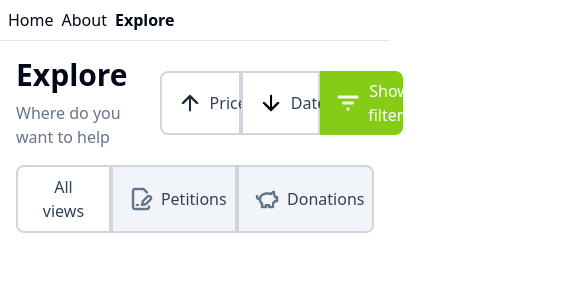
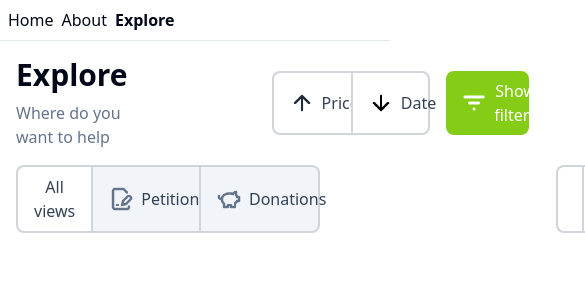
Before and after one commit to Aprender-e-Crescer/crowdfy, a React (Vite) app: page /explore in a window 390 px wide. Shown: the top 300 px of the page, 585 px wide, since content can reach past the window. Built offline with nearby package versions, Linux system fonts and the light colour scheme.

Commit message:
terminado-sem-responsividade

```diff
--- a/src/components/headerCard.tsx
+++ b/src/components/headerCard.tsx
@@ -3,25 +3,28 @@ import Piggy_Bank from "../assets/piggy-bank.png";
 import arrowUp from "../assets/arrow-up.png";
 import arrowDown from "../assets/arrow-down.png";
 import filter from "../assets/filter2.png";
+import list from "../assets/list.png";
+import markerPin from "../assets/marker-pin-02.png";
+
 
 export function HeaderCard() {
   return (
     <div className="p-4 ">
-      <div className="flex items-center mb-4">
+      <div className="flex items-center mb-4 ">
         <div className="flex flex-col mr-8 ">
           <h1 className="font-bold text-3xl pb-2">Explore</h1>
           <p className="text-[#64748B]">Where do you want to help</p>
         </div>
-        <div className="flex space-x-0">
-          <button className="border-2 border-[#D1D5DB] rounded-l-lg px-4 py-2 bg-[#ffffff] text-[#334155] font-medium flex items-center hover:bg-[#E2E8F0]">
+        <div className="flex pl-28">
+          <button className="border-2 border-[#D1D5DB] rounded-l-lg px-4 py-2 bg-[#ffffff] text-[#334155] font-medium flex items-center hover:bg-[#E2E8F0] border-r-0">
             <img src={arrowUp} alt="Price Icon" className="w-6 h-6 mr-2" />
             Price
           </button>
-          <button className="border-2 border-[#D1D5DB] px-4 py-2 bg-[#ffffff] text-[#334155] font-medium flex items-center hover:bg-[#E2E8F0]">
+          <button className="border-2 border-[#D1D5DB] px-4 py-2 bg-[#ffffff] text-[#334155] font-medium flex items-center hover:bg-[#E2E8F0] rounded-r-lg">
             <img src={arrowDown} alt="Date Icon" className="w-6 h-6 mr-2" />
             Date
           </button>
-          <button className="bg-[#84CC16] rounded-r-lg px-4 py-2 text-[#ffffff] font-medium flex items-center hover:bg-[#098716]">
+          <button className="bg-[#84CC16] rounded-lg px-4 py-2 text-[#ffffff] font-medium flex items-center hover:bg-[#098716] ml-4">
             <img src={filter} alt="Show Filters Icon" className="w-6 h-6 mr-2" />
             Show filters
           </button>
@@ -29,10 +32,10 @@ export function HeaderCard() {
       </div>
       <div>
         <div className="flex space-x-0">
-          <button className="border-2 border-[#D1D5DB] rounded-l-lg px-4 py-2 bg-[#ffffff] font-medium flex items-center text-[#334155] hover:bg-[#E2E8F0]">
+          <button className="border-2 border-[#D1D5DB] rounded-l-lg px-4 py-2 bg-[#ffffff] font-medium flex items-center text-[#334155] hover:bg-[#E2E8F0] border-r-0">
             All views
           </button>
-          <button className="border-2 border-[#D1D5DB] px-4 py-2 bg-[#F1F5F9] text-[#334155] font-medium flex items-center hover:bg-[#E2E8F0]">
+          <button className="border-2 border-[#D1D5DB] px-4 py-2 bg-[#F1F5F9] text-[#334155] font-medium flex items-center hover:bg-[#E2E8F0] border-r-0">
             <img src={fileSignature} alt="Petitions Icon" className="w-6 h-6 mr-2" />
             Petitions
           </button>
@@ -40,6 +43,14 @@ export function HeaderCard() {
             <img src={Piggy_Bank} alt="Donations Icon" className="w-6 h-6 mr-2" />
             Donations
           </button>
+          <div className="flex pl-[236px]">
+          <button className="border-2 border-[#D1D5DB] rounded-l-lg px-3 bg-[#ffffff] text-[#334155] font-medium flex items-center hover:bg-[#E2E8F0] border-r-0">
+            <img src={list} alt="Price Icon" className="w-6 h-6" />
+          </button>
+          <button className="border-2 border-[#D1D5DB] px-3 bg-[#ffffff] text-[#334155] font-medium flex items-center hover:bg-[#E2E8F0] rounded-r-lg">
+            <img src={markerPin} alt="Date Icon" className="w-6 h-6" />
+          </button>
+          </div>
         </div>
       </div>
     </div>
```
